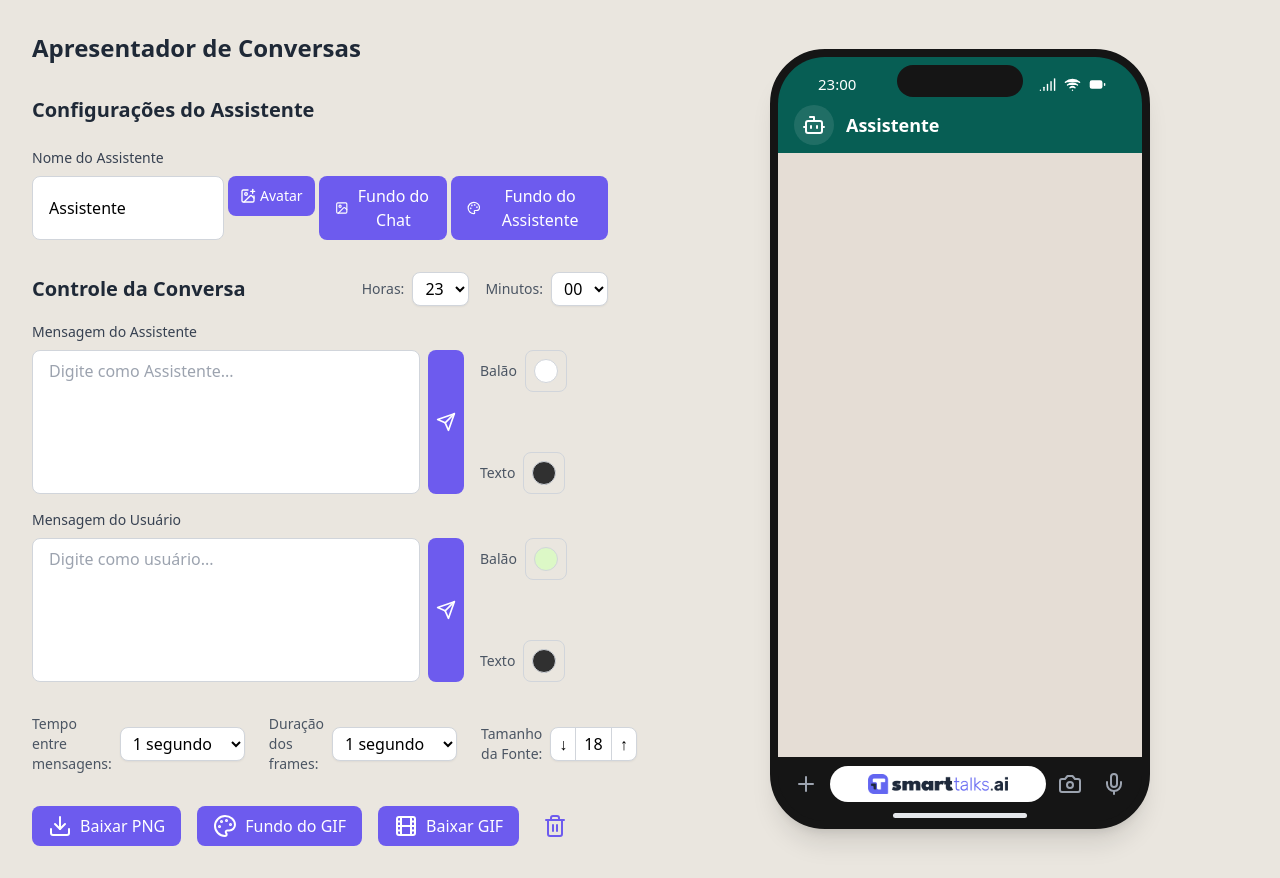
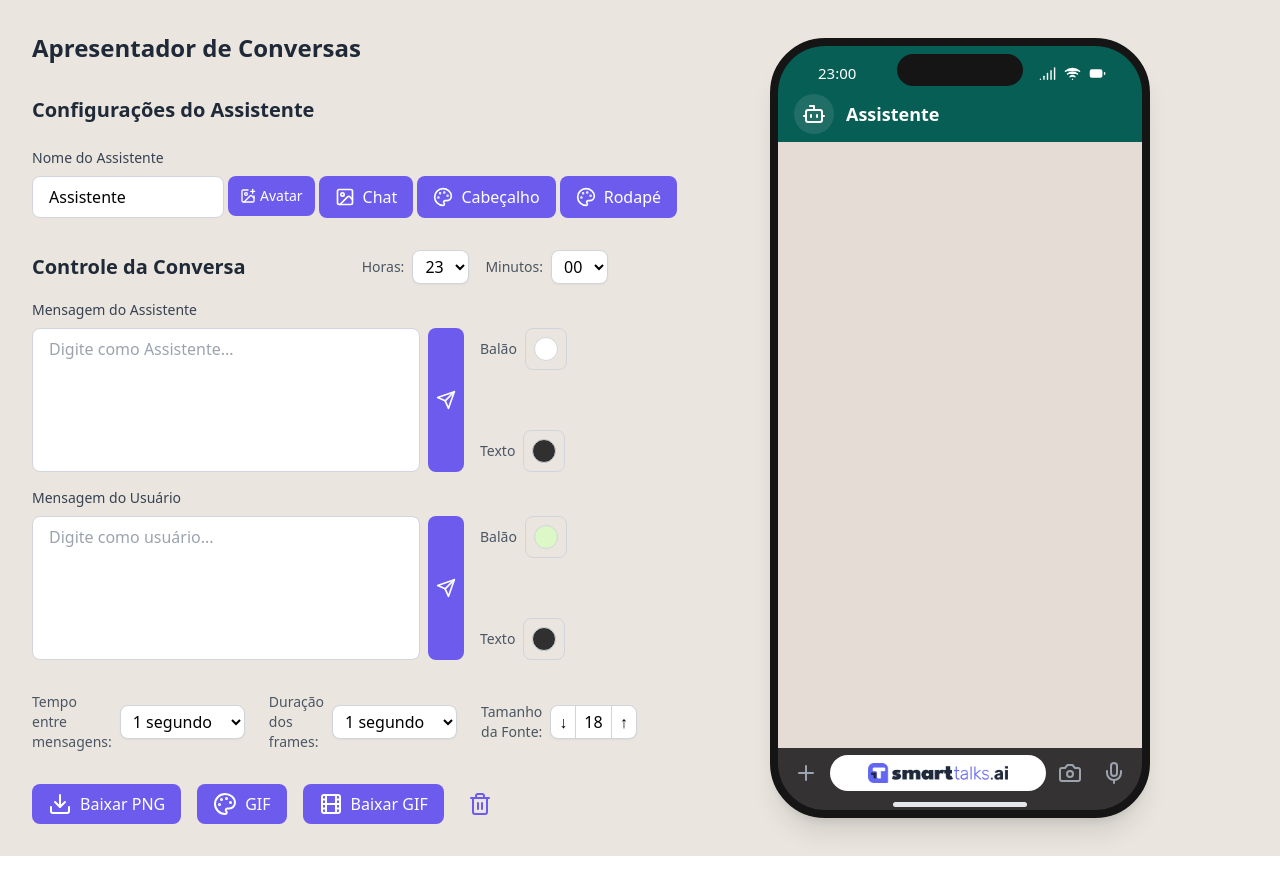
Before and after one commit to Protospi/chat-press, a React (Vite) app: page / in a window 1280 px wide. After the commit the page ends 856 px from the top, so only its background shows below. Built offline with nearby package versions, Linux system fonts and the light colour scheme.

Commit message:
feat: footer bg color change

```diff
--- a/src/App.tsx
+++ b/src/App.tsx
@@ -47,6 +47,8 @@ function App() {
   const [isBackgroundSelectorOpen, setIsBackgroundSelectorOpen] = useState(false);
   const [selectedHour, setSelectedHour] = useState('23');
   const [selectedMinute, setSelectedMinute] = useState('00');
+  const [inputBarColor, setInputBarColor] = useState('#343232');
+  const [isInputBarColorPickerOpen, setIsInputBarColorPickerOpen] = useState(false);
 
   const TOTAL_STEPS = (messages: Message[]) => messages.length + 1;
   const FRAME_WEIGHT = 0.8;
@@ -194,7 +196,7 @@ function App() {
                     title="Plano de fundo do chat"
                   >
                     <Image size={20} />
-                    Fundo do Chat
+                    Chat
                   </button>
                   <button
                     onClick={() => setIsHeaderColorPickerOpen(true)}
@@ -202,7 +204,15 @@ function App() {
                     title="Cor do cabeçalho"
                   >
                     <Palette size={20} />
-                    Fundo do Assistente
+                    Cabeçalho
+                  </button>
+                  <button
+                    onClick={() => setIsInputBarColorPickerOpen(true)}
+                    className="flex items-center gap-2 bg-[#6D5BEE] text-white px-4 py-2 rounded-lg hover:bg-[#5646db] transition-colors"
+                    title="Cor da barra de input"
+                  >
+                    <Palette size={20} />
+                    Rodapé
                   </button>
                 </div>
               </div>
@@ -368,7 +378,7 @@ function App() {
               title="Cor do fundo"
             >
               <Palette size={24} />
-              Fundo do GIF
+              GIF
             </button>
             <button
               onClick={handleCreateGif}
@@ -430,7 +440,7 @@ function App() {
             {/* Messages Container - reduced height to create more black space above input */}
             <div
               ref={messagesContainerRef}
-              className="h-[calc(100%-160px)] overflow-y-auto p-4"
+              className="h-[calc(100%-158px)] overflow-y-auto p-4"
               style={{
                 background: chatBackground.startsWith('url')
                   ? `${chatBackground} center/cover no-repeat`
@@ -452,7 +462,7 @@ function App() {
             </div>
 
             {/* Static Input Bar - adjusted bottom position */}
-            <div className="absolute bottom-[12px] left-0 right-0 h-[50px] bg-[#151515] px-2 py-1 flex items-center gap-1">
+            <div className="absolute bottom-[12px] left-0 right-0 h-[50px] px-2 py-1 flex items-center gap-1" style={{ backgroundColor: inputBarColor }}>
               <button className="p-2 text-gray-400">
                 <Plus size={24} />
               </button>
@@ -472,7 +482,7 @@ function App() {
             </div>
 
             {/* iPhone Home Indicator - adjusted height */}
-            <div className="absolute bottom-0 left-0 right-0 h-[12px] bg-[#151515] flex items-center justify-center">
+            <div className="absolute bottom-0 left-0 right-0 h-[12px] flex items-center justify-center" style={{ backgroundColor: inputBarColor }}>
               <div className="w-[134px] h-[5px] bg-gray-200 rounded-full"></div>
             </div>
           </div>
@@ -493,6 +503,7 @@ function App() {
           chatBackground={chatBackground}
           selectedHour={selectedHour}
           selectedMinute={selectedMinute}
+          inputBarColor={inputBarColor}
         />
       </div>
 
@@ -544,6 +555,13 @@ function App() {
         onSelect={setChatBackground}
         currentBackground={chatBackground}
       />
+
+      <ColorPickerModal
+        isOpen={isInputBarColorPickerOpen}
+        onClose={() => setIsInputBarColorPickerOpen(false)}
+        onColorSelect={setInputBarColor}
+        currentColor={inputBarColor}
+      />
     </div>
   );
 }
--- a/src/components/HiddenPhone.tsx
+++ b/src/components/HiddenPhone.tsx
@@ -18,6 +18,7 @@ interface HiddenPhoneProps {
   chatBackground: string;
   selectedHour: string;
   selectedMinute: string;
+  inputBarColor: string;
 }
 
 export const HiddenPhone = forwardRef<HTMLDivElement, HiddenPhoneProps>(({
@@ -32,12 +33,13 @@ export const HiddenPhone = forwardRef<HTMLDivElement, HiddenPhoneProps>(({
   userTextColor,
   chatBackground,
   selectedHour,
-  selectedMinute
+  selectedMinute,
+  inputBarColor
 }, ref) => {
   return (
     <div
       ref={ref}
-      className="fixed left-[-9999px] w-[380px] h-[780px] bg-[#151515] rounded-[55px] shadow-xl overflow-hidden border-8 border-[#151515] gif-rendering"
+      className="fixed left-[-9999px] w-[380px] h-[780px] bg-[#343232] rounded-[55px] shadow-xl overflow-hidden border-8 border-[#343232] gif-rendering"
     >
       {/* Status Bar */}
       <div className="relative">
@@ -51,7 +53,7 @@ export const HiddenPhone = forwardRef<HTMLDivElement, HiddenPhoneProps>(({
             <Battery size={17} className="text-white fill-white" />
           </div>
         </div>
-        <div className="absolute top-2 left-1/2 transform -translate-x-1/2 w-[126px] h-[32px] bg-[#151515] rounded-[20px] z-20"></div>
+        <div className="absolute top-2 left-1/2 transform -translate-x-1/2 w-[126px] h-[32px] bg-[#343232] rounded-[20px] z-20"></div>
       </div>
 
       <ChatHeader
@@ -61,7 +63,7 @@ export const HiddenPhone = forwardRef<HTMLDivElement, HiddenPhoneProps>(({
       />
 
       <div
-        className="h-[calc(100%-160px)] messages-container overflow-y-auto p-4"
+        className="h-[calc(100%-158px)] messages-container overflow-y-auto p-4"
         style={{
           background: chatBackground.startsWith('url')
             ? `${chatBackground} center/cover no-repeat`
@@ -83,7 +85,7 @@ export const HiddenPhone = forwardRef<HTMLDivElement, HiddenPhoneProps>(({
       </div>
 
       {/* Input Bar */}
-      <div className="absolute bottom-[12px] left-0 right-0 h-[50px] bg-[#151515] px-2 py-1 flex items-center gap-1">
+      <div className="absolute bottom-[12px] left-0 right-0 h-[50px] px-2 py-1 flex items-center gap-1" style={{ backgroundColor: inputBarColor }}>
         <button className="p-2 text-gray-400">
           <Plus size={24} />
         </button>
@@ -103,7 +105,7 @@ export const HiddenPhone = forwardRef<HTMLDivElement, HiddenPhoneProps>(({
       </div>
 
       {/* Home Indicator */}
-      <div className="absolute bottom-0 left-0 right-0 h-[12px] bg-[#151515] flex items-center justify-center">
+      <div className="absolute bottom-0 left-0 right-0 h-[12px] flex items-center justify-center" style={{ backgroundColor: inputBarColor }}>
         <div className="w-[134px] h-[5px] bg-gray-200 rounded-full"></div>
       </div>
     </div>
```
